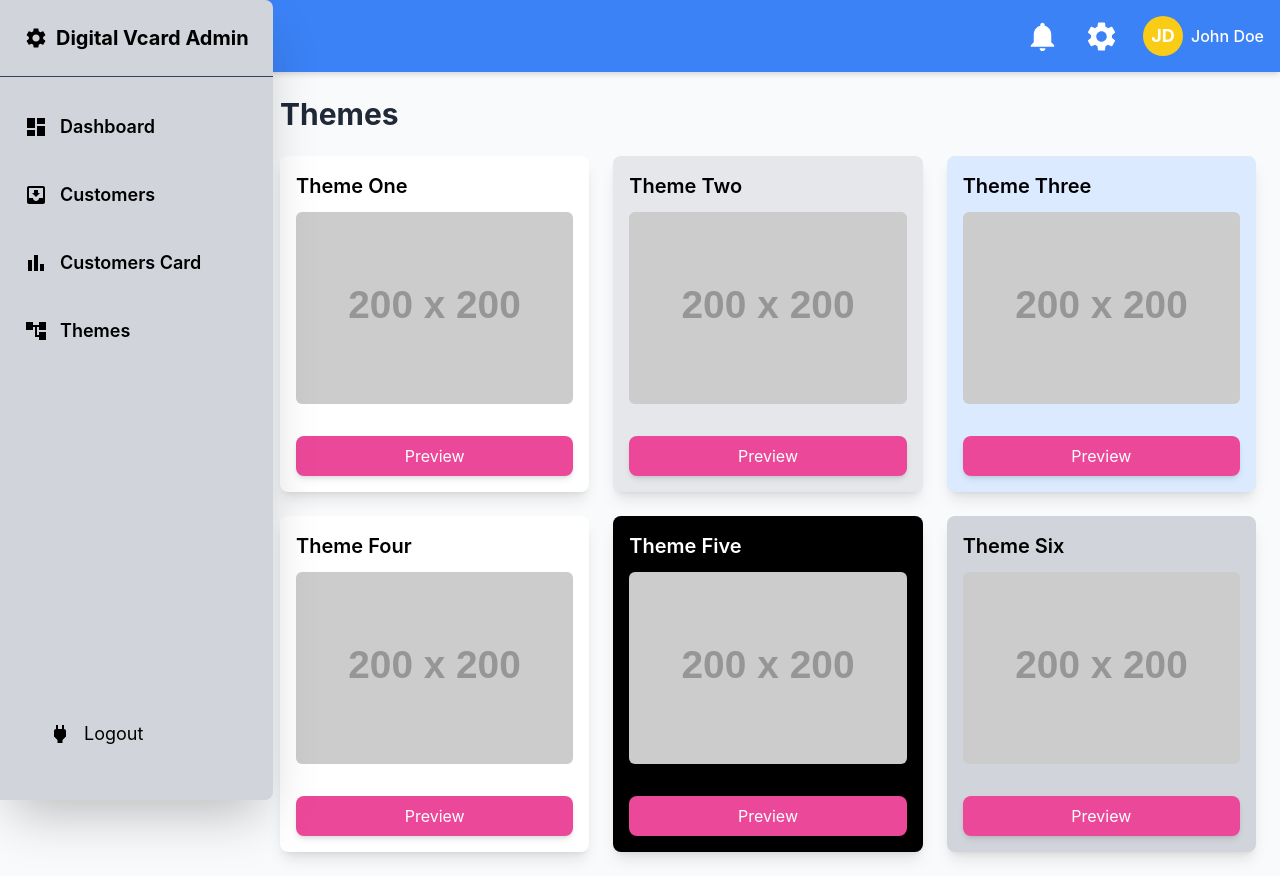
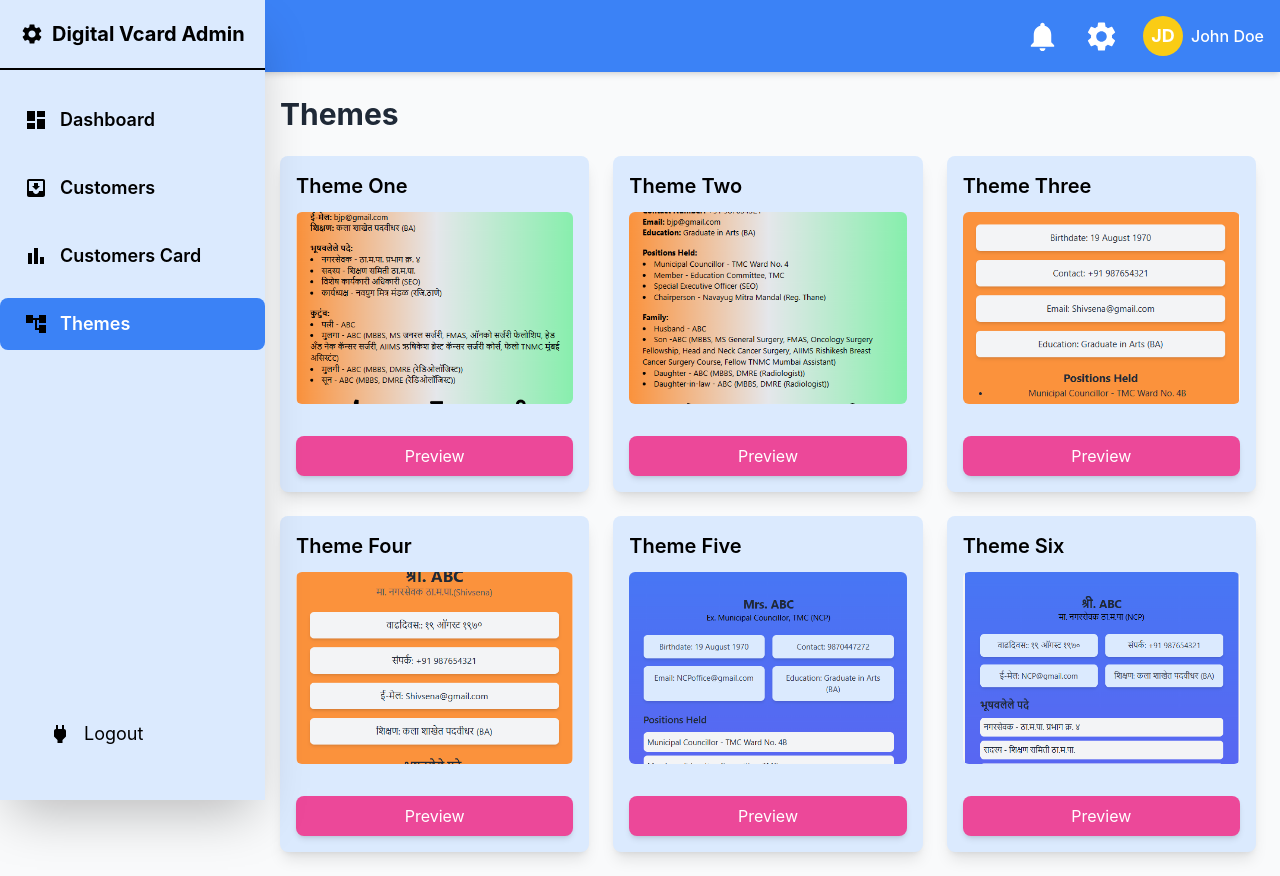
Before and after one commit to pratikk2001/Digital_vcard, a React (Create React App) app in the folder Reactfrontend/: page /Themes in a window 1280 px wide. Built offline with nearby package versions, Linux system fonts and the light colour scheme.

Commit message:
Change in Sidenav and Topnav

```diff
--- a/Reactfrontend/package.json
+++ b/Reactfrontend/package.json
@@ -18,6 +18,7 @@
     "@testing-library/react": "^13.4.0",
     "@testing-library/user-event": "^13.5.0",
     "formik": "^2.4.5",
+    "frontend": "file:",
     "react": "^18.2.0",
     "react-d3-speedometer": "^2.2.1",
     "react-dom": "^18.2.0",
--- a/Reactfrontend/src/App.js
+++ b/Reactfrontend/src/App.js
@@ -4,7 +4,7 @@ import Home from './pages/admin/dashboard';
 import Settings from './pages/admin/AdminSettings';
 import Profile from './pages/admin/adminProfile';
 import Themes from './pages/admin/themes';
-import CustomerCard from './pages/admin/customer_card';
+import CustomerCard from './pages/admin/customercard';
 import Costomer from './pages/admin/customer_details';
 
 import Login from './components/admin_auth/login_component/Login';
@@ -47,7 +47,7 @@ function App() {
         <Route path="/AdminSettings" element={<Settings />} />
         <Route path="/AdminProfile" element={<Profile />} />
         <Route path="/Themes" element={<Themes />} />
-        <Route path="/Customers Card" element={<CustomerCard />} />
+        <Route path="/CustomersCard" element={<CustomerCard />} />
         <Route path="/Customers" element={<Costomer />} />
         <Route path="/FormDashboard" element={<FormDashboard />} />
         <Route path="/AdminLogin" element={<Login />} />
--- a/Reactfrontend/src/components/admin_nav/SuperadminSidenav.jsx
+++ b/Reactfrontend/src/components/admin_nav/SuperadminSidenav.jsx
@@ -1,59 +1,60 @@
 import * as React from "react";
-import { useNavigate } from "react-router-dom";
+import { useNavigate, useLocation } from "react-router-dom";
 import SettingsIcon from "@mui/icons-material/Settings";
-import AccountCircleIcon from "@mui/icons-material/AccountCircle";
+import AccountTreeIcon from "@mui/icons-material/AccountTree";
 import BarChartIcon from "@mui/icons-material/BarChart";
 import DashboardIcon from "@mui/icons-material/Dashboard";
-import AccountTreeIcon from "@mui/icons-material/AccountTree";
+import InboxIcon from "@mui/icons-material/MoveToInbox";
 import MenuIcon from "@mui/icons-material/Menu";
 import PowerIcon from "@mui/icons-material/Power";
-import InboxIcon from "@mui/icons-material/MoveToInbox";
 
 export default function Sidenav() {
   const navigate = useNavigate();
+  const location = useLocation();
   const [isSidebarOpen, setIsSidebarOpen] = React.useState(false);
+
+  // Define menu items with correct paths
+  const menuItems = [
+    { text: "Dashboard", path: "/dashboard" },
+    { text: "Customers", path: "/customers" },
+    { text: "Customers Card", path: "/customerscard" }, // Set the correct path
+    { text: "Themes", path: "/themes" },
+  ];
 
   return (
     <div className="flex">
       {/* Sidebar */}
       <div
-        className={`bg-gray-300 text-black h-screen fixed top-0 left-0 transform ${
+        className={`bg-blue-100 text-black h-screen fixed top-0 left-0 transform ${
           isSidebarOpen ? "translate-x-0" : "-translate-x-full"
-        } lg:translate-x-0 transition-transform duration-300 z-50 overflow-hidden shadow-2xl rounded-r-lg`}
+        } lg:translate-x-0 transition-transform duration-300 z-50 shadow-2xl`}
       >
-        <div className="p-6 flex items-center space-x-2 border-b border-gray-700">
-          <SettingsIcon className="text-2xl" />
+        <div className="p-5 flex items-center space-x-2 border-b-2 border-black">
+          <SettingsIcon className="w-6 h-6" />
           <h1 className="text-xl font-bold">Digital Vcard Admin</h1>
         </div>
+
+        {/* Sidebar menu items */}
         <div className="font-semibold mt-6 space-y-4">
-          {["Dashboard", "Customers", "Customers Card", "Themes"].map(
-            (text, index) => (
-              <div
-                key={text}
-                onClick={() => navigate("/" + text)}
-                className="px-6 py-3 hover:bg-blue-600 cursor-pointer rounded-lg flex items-center space-x-3 transition duration-300 transform hover:scale-105"
-              >
-                {index === 0 && (
-                  <DashboardIcon className="text-lg text-black" />
-                )}
-                {index === 1 && <InboxIcon className="text-lg text-blacck" />}
-                {index === 2 && (
-                  <BarChartIcon className="text-lg text-black" />
-                )}
-                {index === 3 && (
-                  <AccountTreeIcon className="text-lg text-black" />
-                )}
-                <span className="text-black text-lg">{text}</span>
-              </div>
-            )
-          )}
+          {menuItems.map(({ text, path }, index) => (
+            <SidebarLink
+              key={text}
+              text={text}
+              path={path}
+              index={index}
+              navigate={navigate}
+              location={location}
+            />
+          ))}
         </div>
+
+        {/* Logout Button */}
         <div className="absolute bottom-10 left-0 w-full px-6">
           <div
             onClick={() => navigate("/")}
             className="px-6 py-3 hover:bg-red-600 cursor-pointer rounded-lg flex items-center space-x-3 transition duration-300 transform hover:scale-105"
           >
-            <PowerIcon className="text-lg text-black" />
+            <PowerIcon className="w-6 h-6 text-black" />
             <span className="text-black text-lg">Logout</span>
           </div>
         </div>
@@ -64,6 +65,7 @@ export default function Sidenav() {
         <button
           className="p-3 bg-gray-800 text-white rounded-lg shadow-lg hover:bg-gray-700 focus:outline-none"
           onClick={() => setIsSidebarOpen(!isSidebarOpen)}
+          aria-label={isSidebarOpen ? "Close Sidebar" : "Open Sidebar"}
         >
           <MenuIcon />
         </button>
@@ -76,3 +78,28 @@ export default function Sidenav() {
     </div>
   );
 }
+
+// SidebarLink Component
+function SidebarLink({ text, path, index, navigate, location }) {
+  const icons = [
+    <DashboardIcon className="text-lg text-black" />,
+    <InboxIcon className="text-lg text-black" />,
+    <BarChartIcon className="text-lg text-black" />,
+    <AccountTreeIcon className="text-lg text-black" />,
+  ];
+
+  // Check if the current path matches the menu path
+  const isActive = location.pathname.toLowerCase() === path.toLowerCase();
+
+  return (
+    <div
+      onClick={() => navigate(path)}
+      className={`px-6 py-3 rounded-lg flex items-center space-x-3 transition duration-300 transform hover:scale-105 cursor-pointer ${
+        isActive ? "bg-blue-500 text-white" : "hover:bg-blue-500"
+      }`}
+    >
+      {icons[index]}
+      <span className="text-lg">{text}</span>
+    </div>
+  );
+}
--- a/Reactfrontend/src/components/customer_nav/Topnavbar.jsx
+++ b/Reactfrontend/src/components/customer_nav/Topnavbar.jsx
@@ -1,5 +1,5 @@
 import React, { useState, useCallback } from "react";
-import { useNavigate } from "react-router-dom";
+import { useNavigate, useLocation } from "react-router-dom";
 import {
   Logout as LogoutIcon,
   AccountBox as AccountBoxIcon,
@@ -56,7 +56,7 @@ const Navbar = () => {
   );
 };
 
-// Extracted Profile Dropdown Component
+// Profile Dropdown Component
 const ProfileDropdown = ({ isOpen, toggleDropdown, navigate }) => (
   <div className="relative">
     <button className="flex items-center space-x-2" onClick={toggleDropdown} aria-label="Profile menu">
@@ -68,7 +68,7 @@ const ProfileDropdown = ({ isOpen, toggleDropdown, navigate }) => (
     {isOpen && (
       <div className="absolute right-0 mt-2 w-52 bg-white rounded-lg shadow-lg py-2 z-50 animate-fade-in" role="menu">
         <button
-          className="block w-full text-left px-4 py-3 text-gray-800 hover:bg-gray-100 flex items-center font-medium"
+          className="block w-full text-left px-4 py-3 text-gray-800 hover:bg-blue-500 flex items-center font-medium"
           onClick={() => navigate("/CustomerProfile")}
           role="menuitem"
         >
@@ -76,7 +76,7 @@ const ProfileDropdown = ({ isOpen, toggleDropdown, navigate }) => (
           My Profile
         </button>
         <button
-          className="block w-full text-left px-4 py-3 text-gray-800 hover:bg-gray-100 flex items-center font-medium"
+          className="block w-full text-left px-4 py-3 text-gray-800 hover:bg-blue-500 flex items-center font-medium"
           onClick={() => navigate("/")}
           role="menuitem"
         >
@@ -88,8 +88,18 @@ const ProfileDropdown = ({ isOpen, toggleDropdown, navigate }) => (
   </div>
 );
 
-// Extracted Mobile Menu Component
-const MobileMenu = ({ closeMenu, navigate }) => (
+// Mobile Menu Component with Active Route Highlighting
+const MobileMenu = ({ closeMenu, navigate }) => {
+  const location = useLocation(); // ✅ Fix: Correct way to use useLocation()
+
+  // Define menu items
+  const menuItems = [
+    { path: "/CustomerSettings", icon: <SettingsIcon className="text-pink-500" />, label: "Settings" },
+    { path: "/CustomerProfile", icon: <AccountBoxIcon className="text-purple-500" />, label: "My Profile" },
+    { path: "/", icon: <LogoutIcon className="text-red-500" />, label: "Logout" },
+  ];
+
+  return (
     <div className="lg:hidden fixed top-0 left-0 w-64 h-full bg-white shadow-md p-6 space-y-4 transition-transform duration-300">
       <button
         className="absolute top-4 right-4 text-gray-600 text-2xl"
@@ -99,14 +109,12 @@ const MobileMenu = ({ closeMenu, navigate }) => (
         <CloseIcon />
       </button>
 
-    {[
-      { path: "/CustomerSettings", icon: <SettingsIcon className="text-pink-500" />, label: "Settings" },
-      { path: "/CustomerProfile", icon: <AccountBoxIcon className="text-purple-500" />, label: "My Profile" },
-      { path: "/", icon: <LogoutIcon className="text-red-500" />, label: "Logout" },
-    ].map((item, index) => (
+      {menuItems.map((item, index) => (
         <button
           key={index}
-        className="flex items-center space-x-3 w-full text-gray-700 text-lg font-medium hover:bg-gray-100 p-3 rounded-lg"
+          className={`flex items-center space-x-3 w-full text-lg font-medium p-3 rounded-lg transition-all ${
+            location.pathname === item.path ? "bg-blue-700 text-white" : "text-gray-700 hover:bg-gray-100"
+          }`}
           onClick={() => {
             navigate(item.path);
             closeMenu();
@@ -118,5 +126,6 @@ const MobileMenu = ({ closeMenu, navigate }) => (
       ))}
     </div>
   );
+};
 
 export default Navbar;
--- a/Reactfrontend/src/index.css
+++ b/Reactfrontend/src/index.css
@@ -23,7 +23,7 @@ body,
 .content{
   height: 100%;
   width: 100%;
-  background-color:   #E2E6EB !important;
+  background-color:   #084897 !important;
 
 }
 
--- a/Reactfrontend/src/pages/admin/themes.jsx
+++ b/Reactfrontend/src/pages/admin/themes.jsx
@@ -6,38 +6,38 @@ const themes = [
   {
     id: 1,
     title: "Theme One",
-    bgColor: "bg-white",
-    previewImage: "https://via.placeholder.com/200",
+    bgColor: "bg-blue-100",
+    previewImage: "Temp-1.png",
   },
   {
     id: 2,
     title: "Theme Two",
-    bgColor: "bg-gray-200",
-    previewImage: "https://via.placeholder.com/200",
+    bgColor: "bg-blue-100",
+    previewImage: "Temp-2.png",
   },
   {
     id: 3,
     title: "Theme Three",
     bgColor: "bg-blue-100",
-    previewImage: "https://via.placeholder.com/200",
+    previewImage: "Temp-3.png",
   },
   {
     id: 4,
     title: "Theme Four",
-    bgColor: "bg-white",
-    previewImage: "https://via.placeholder.com/200",
+    bgColor: "bg-blue-100",
+    previewImage: "Temp-4.png",
   },
   {
     id: 5,
     title: "Theme Five",
-    bgColor: "bg-black text-white",
-    previewImage: "https://via.placeholder.com/200",
+    bgColor: "bg-blue-100",
+    previewImage: "Temp-5.png",
   },
   {
     id: 6,
     title: "Theme Six",
-    bgColor: "bg-gray-300",
-    previewImage: "https://via.placeholder.com/200",
+    bgColor: "bg-blue-100",
+    previewImage: "Temp-6.png",
   },
 ];
 
```
Also changed, not shown: Reactfrontend/src/components/customer_nav/Customersidenav.jsx (+33 -21 lines), Reactfrontend/src/components/forms/EnglishForm.js (+8 -7 lines), Reactfrontend/src/pages/admin/customercard.jsx (renamed from Reactfrontend/src/pages/admin/customer_card.jsx, +16 -47 lines), 1 other file (tests, documents, lock files or other folders). Lines whose indentation alone changed are shown as unchanged.
